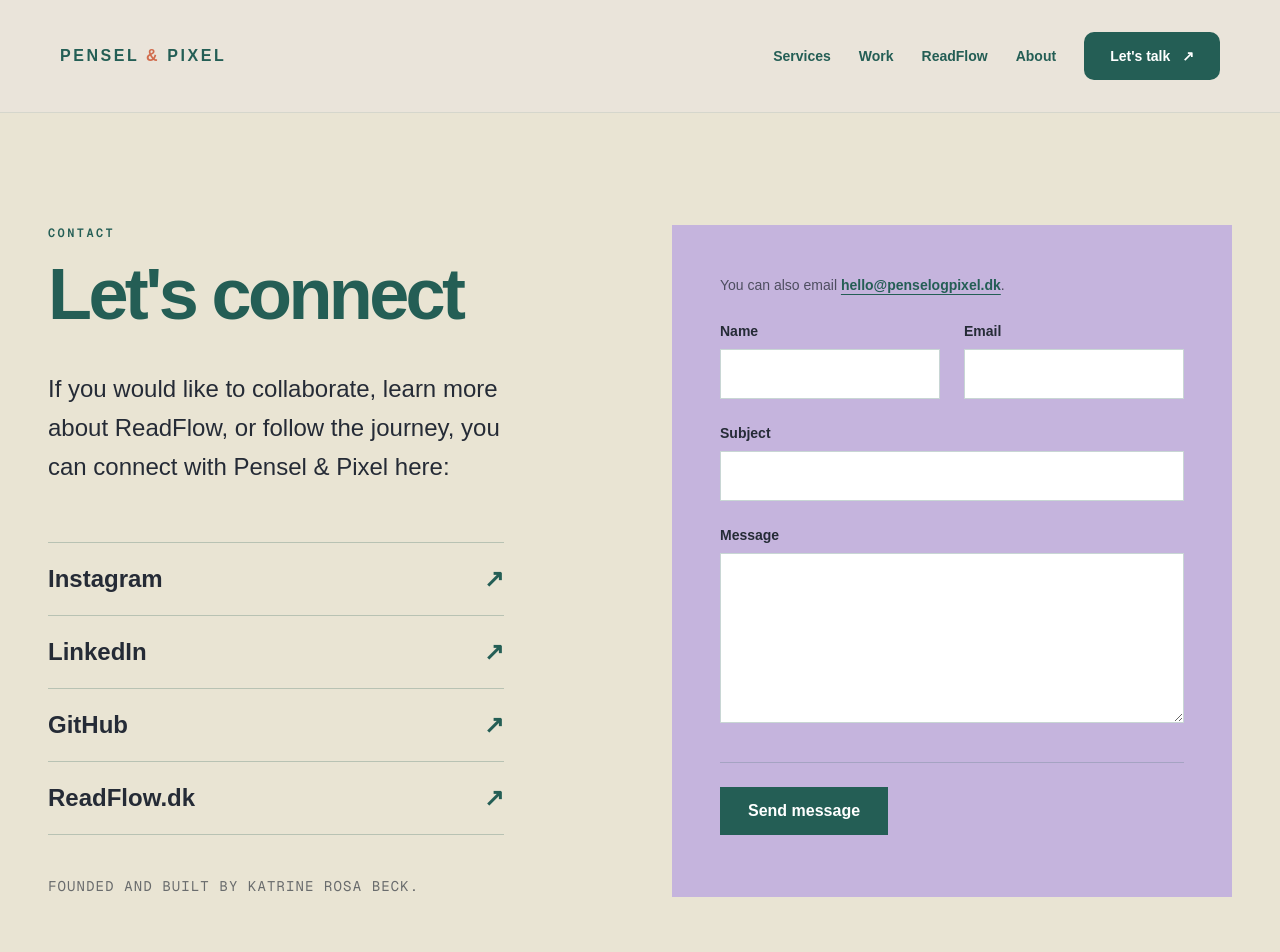
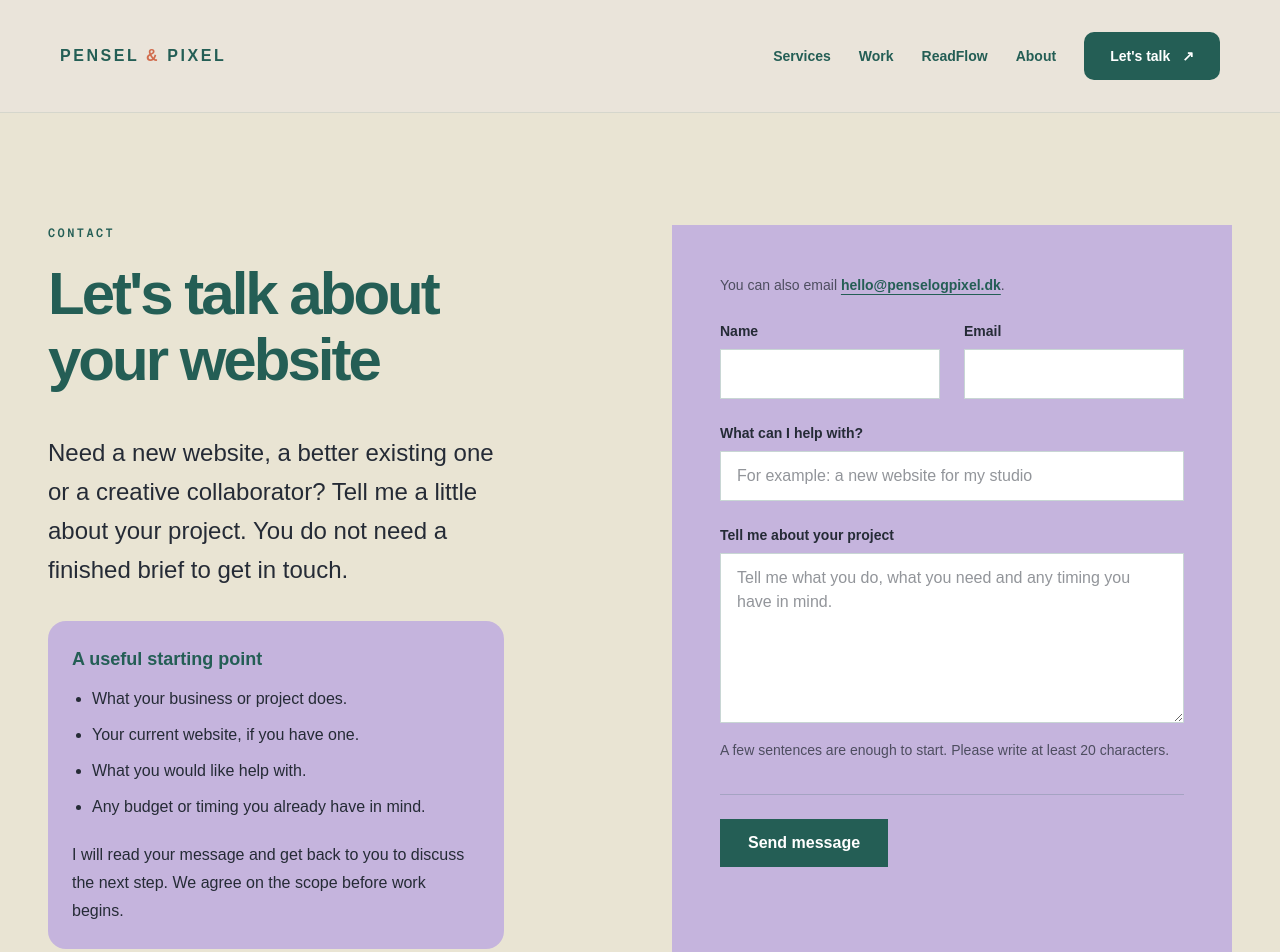
Before and after one commit to Katrinerosa/Pensel.Pixel, a Next.js app: page /contact in a window 1280 px wide. Shown: the top 952 px of the page. Built offline with nearby package versions, Linux system fonts and the light colour scheme; a web font is replaced by a local one.

Commit message:
feat: guide project enquiries from scope to handover

```diff
--- a/app/contact/contact-form.tsx
+++ b/app/contact/contact-form.tsx
@@ -35,7 +35,7 @@ export default function ContactForm() {
           <input
             id="name"
             name="name"
-          required
+            required
             minLength={2}
             maxLength={120}
             type="text"
@@ -59,7 +59,7 @@ export default function ContactForm() {
           <input
             id="email"
             name="email"
-          required
+            required
             maxLength={254}
             type="email"
             autoComplete="email"
@@ -78,7 +78,7 @@ export default function ContactForm() {
 
       <div className="mt-6">
         <label htmlFor="subject" className="block text-sm font-semibold text-ink">
-          Subject
+          What can I help with?
         </label>
         <input
           id="subject"
@@ -87,6 +87,7 @@ export default function ContactForm() {
           minLength={3}
           maxLength={160}
           type="text"
+          placeholder="For example: a new website for my studio"
           defaultValue={values.subject}
           className="mt-2 w-full border border-brand/25 bg-white px-4 py-3 text-base text-ink transition-colors focus:border-accent focus:outline-none focus-visible:ring-2 focus-visible:ring-accent/35"
           aria-invalid={Boolean(errors.subject)}
@@ -101,7 +102,7 @@ export default function ContactForm() {
 
       <div className="mt-6">
         <label htmlFor="message" className="block text-sm font-semibold text-ink">
-          Message
+          Tell me about your project
         </label>
         <textarea
           id="message"
@@ -110,11 +111,13 @@ export default function ContactForm() {
           minLength={20}
           maxLength={10000}
           rows={6}
+          placeholder="Tell me what you do, what you need and any timing you have in mind."
           defaultValue={values.message}
           className="mt-2 w-full border border-brand/25 bg-white px-4 py-3 text-base text-ink transition-colors focus:border-accent focus:outline-none focus-visible:ring-2 focus-visible:ring-accent/35"
           aria-invalid={Boolean(errors.message)}
-          aria-describedby={errors.message ? "message-error" : undefined}
+          aria-describedby={errors.message ? "message-hint message-error" : "message-hint"}
         />
+        <p id="message-hint" className="mt-2 text-sm leading-6 text-ink/75">A few sentences are enough to start. Please write at least 20 characters.</p>
         {errors.message && (
           <p id="message-error" className="mt-2 text-sm text-error" aria-live="polite">
             {errors.message[0]}
--- a/app/contact/page.tsx
+++ b/app/contact/page.tsx
@@ -1,8 +1,14 @@
+import type { Metadata } from "next";
 import ContactForm from "@/app/contact/contact-form";
 import Footer from "@/components/Footer";
 import Header from "@/components/Header";
 
 export const runtime = "nodejs";
+
+export const metadata: Metadata = {
+  title: "Discuss your website | Pensel & Pixel",
+  description: "Tell Katrine Rosa Beck about your new website, an improvement to your current site or a creative frontend project.",
+};
 
 const contactLinks = [
   {
@@ -28,15 +34,25 @@ export default function ContactPage() {
             <p className="font-mono text-xs font-semibold tracking-[0.2em] text-accent uppercase">
               Contact
             </p>
-            <h1 className="mt-5 text-5xl font-black leading-[0.94] tracking-[-0.05em] text-brand sm:text-7xl">
-              Let&apos;s connect
+            <h1 className="mt-5 text-4xl font-black leading-[1.1] tracking-[-0.05em] text-brand sm:text-6xl">
+              Let&apos;s talk about your website
             </h1>
             <p className="mt-10 max-w-[650px] text-lg leading-relaxed text-ink sm:text-2xl">
-              If you would like to collaborate, learn more about ReadFlow, or
-              follow the journey, you can connect with Pensel & Pixel here:
+              Need a new website, a better existing one or a creative collaborator? Tell me a little about your project. You do not need a finished brief to get in touch.
             </p>
 
-            <div className="mt-14 border-t border-brand/25">
+            <div className="mt-8 rounded-[var(--rf-radius-md)] bg-soft p-6 text-base leading-7 text-ink">
+              <h2 className="text-lg font-bold text-brand">A useful starting point</h2>
+              <ul className="mt-3 list-disc space-y-2 pl-5">
+                <li>What your business or project does.</li>
+                <li>Your current website, if you have one.</li>
+                <li>What you would like help with.</li>
+                <li>Any budget or timing you already have in mind.</li>
+              </ul>
+              <p className="mt-5">I will read your message and get back to you to discuss the next step. We agree on the scope before work begins.</p>
+            </div>
+
+            <div className="mt-10 border-t border-brand/25">
               {contactLinks.map((link) => (
                 <a
                   key={link.label}
--- a/app/page.tsx
+++ b/app/page.tsx
@@ -6,6 +6,7 @@ import Footer from "@/components/Footer";
 import StudioUpdates from "@/components/StudioUpdates";
 import Services from "@/components/Services";
 import Founder from "@/components/Founder";
+import Process from "@/components/Process";
 
 export const metadata: Metadata = {
   title: "Websites & creative frontend development | Pensel & Pixel",
@@ -19,6 +20,7 @@ export default function Home() {
       <Hero />
       <Services />
       <SelectedWork />
+      <Process />
       <Founder showAboutLink />
       <StudioUpdates />
       <Footer />
--- a/components/Footer.tsx
+++ b/components/Footer.tsx
@@ -10,7 +10,9 @@ export default function Footer() {
               Pensel & Pixel
             </p>
             <p className="mt-6 max-w-[680px] text-lg leading-relaxed text-white/85 sm:text-xl">
+              Websites, illustration and creative frontend development. Have a project in mind?
             </p>
+            <Link href="/contact" className="mt-6 inline-flex min-h-12 items-center rounded-full bg-warm px-6 py-3 text-base font-bold text-brand focus-visible:outline-2 focus-visible:outline-offset-4 focus-visible:outline-white">Discuss your website</Link>
           </div>
 
           <p className="font-mono text-xs leading-relaxed tracking-[0.12em] text-white/70 uppercase lg:col-span-4 lg:text-right">
--- /dev/null
+++ b/components/Process.tsx
@@ -0,0 +1,31 @@
+import Link from "next/link";
+
+const steps = [
+  { title: "Tell me about your project", description: "We talk about your business, your visitors and what you need your website to do." },
+  { title: "Agree on the scope", description: "You receive a proposal with the deliverables, price and timeline, so you can decide before the work starts." },
+  { title: "Design, build and review", description: "I share progress for your feedback as the design and website take shape. We check the key journeys together." },
+  { title: "Launch and handover", description: "We prepare the site for launch and agree on the handover, including how to update it and any ongoing support." },
+];
+
+export default function Process() {
+  return (
+    <section aria-labelledby="process-title" className="bg-soft px-6 py-20 sm:px-8 sm:py-24 lg:px-12 lg:py-28">
+      <div className="mx-auto max-w-[1240px]">
+        <p className="font-mono text-sm font-semibold tracking-[0.12em] text-brand uppercase">Working together</p>
+        <div className="mt-4 flex flex-col gap-5 lg:flex-row lg:items-end lg:justify-between">
+          <h2 id="process-title" className="max-w-2xl text-4xl font-black tracking-[-0.04em] text-brand sm:text-6xl">A clear path from idea to website.</h2>
+          <p className="max-w-sm text-lg leading-relaxed text-ink/75">You work directly with me, with room for questions and feedback along the way.</p>
+        </div>
+        <ol className="mt-12 grid gap-8 sm:grid-cols-2 lg:grid-cols-4">
+          {steps.map((step) => (
+            <li key={step.title} className="border-t-2 border-brand/25 pt-6">
+              <h3 className="text-xl font-bold leading-snug text-brand">{step.title}</h3>
+              <p className="mt-4 text-base leading-7 text-ink/80">{step.description}</p>
+            </li>
+          ))}
+        </ol>
+        <Link href="/contact" className="rf-button rf-button--primary mt-10">Tell me about your project</Link>
+      </div>
+    </section>
+  );
+}
```
